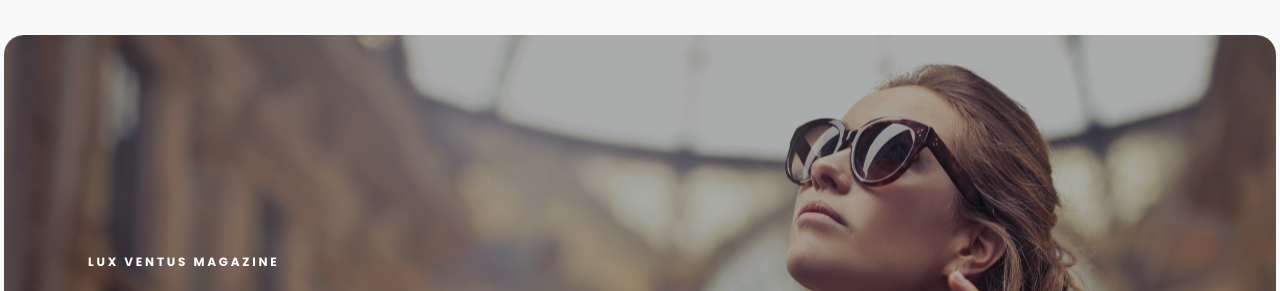
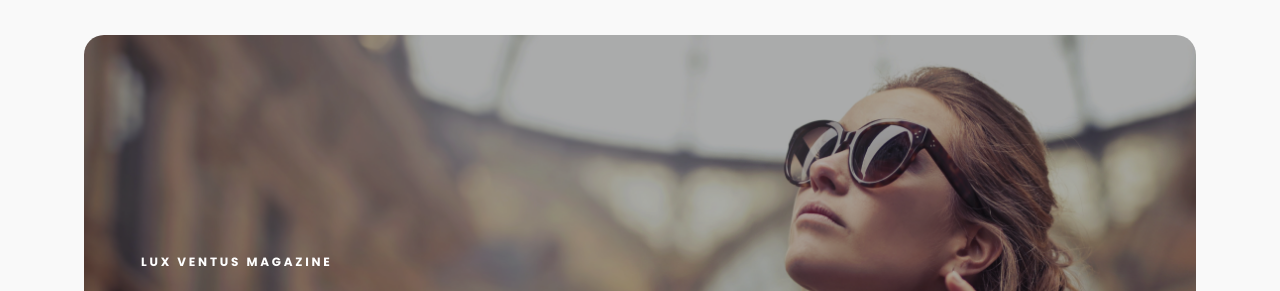
Before and after one commit to mariamturm/lux-ventus, a plain HTML site: page index.html in a window 1280 px wide. Shown: the part 68-359 px from the top of the page. Drawn offline with Linux system fonts and the light colour scheme.

Commit message:
Fix first section's background

```diff
--- a/index.html
+++ b/index.html
@@ -30,10 +30,12 @@
 
     <!-- first section -->
     <section>
-        <div class="first-section container">
-            <h3>LUX VENTUS MAGAZINE</h3>
-            <h1>We Are the <span>Ventus Fashion</span></h1>
-            <p>We like to gossip about everything, but we will never forget the daily fashion dose.</p>
+        <div class="section-first container">
+            <div class="first-section">
+                <h3>LUX VENTUS MAGAZINE</h3>
+                <h1>We Are the <span>Ventus Fashion</span></h1>
+                <p>We like to gossip about everything, but we will never forget the daily fashion dose.</p>
+            </div>
         </div>
 
     </section>
--- a/style.css
+++ b/style.css
@@ -69,6 +69,7 @@ body{
 
 /* first-section */
 
+
 .first-section{
     display: flex;
     flex-direction: column;
@@ -79,9 +80,10 @@ body{
     background-size: cover;
     padding-top: 218px;
     padding-bottom: 141px;
-    max-width: 1272px;
+    /* max-width: 1272px; */
     border-radius: 20px;
     margin-bottom: 73px;
+    padding-left: 57px;
 }
 
 .first-section h3{
@@ -119,7 +121,6 @@ body{
     line-height: 30px;
     color: #FFFFFF;
     max-width: 494px;
-
 }
 
 /* topics section */
```
